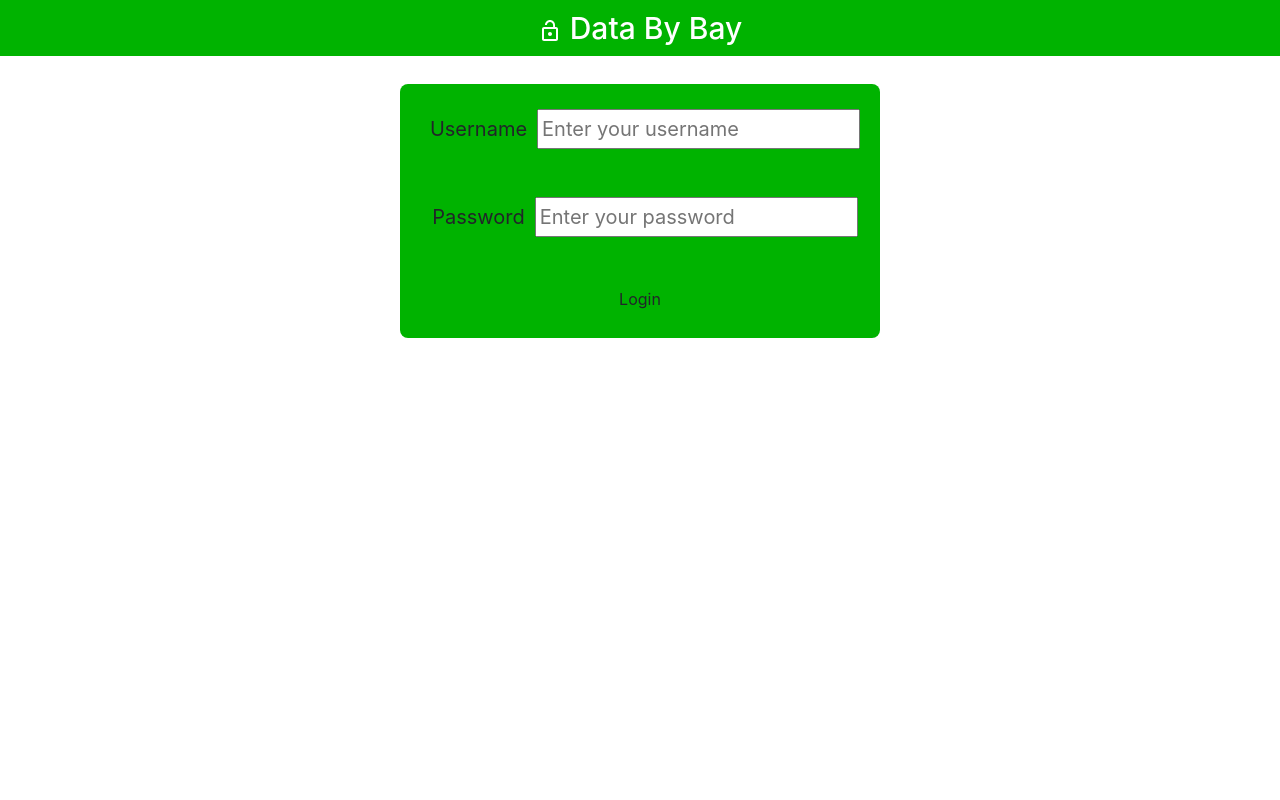
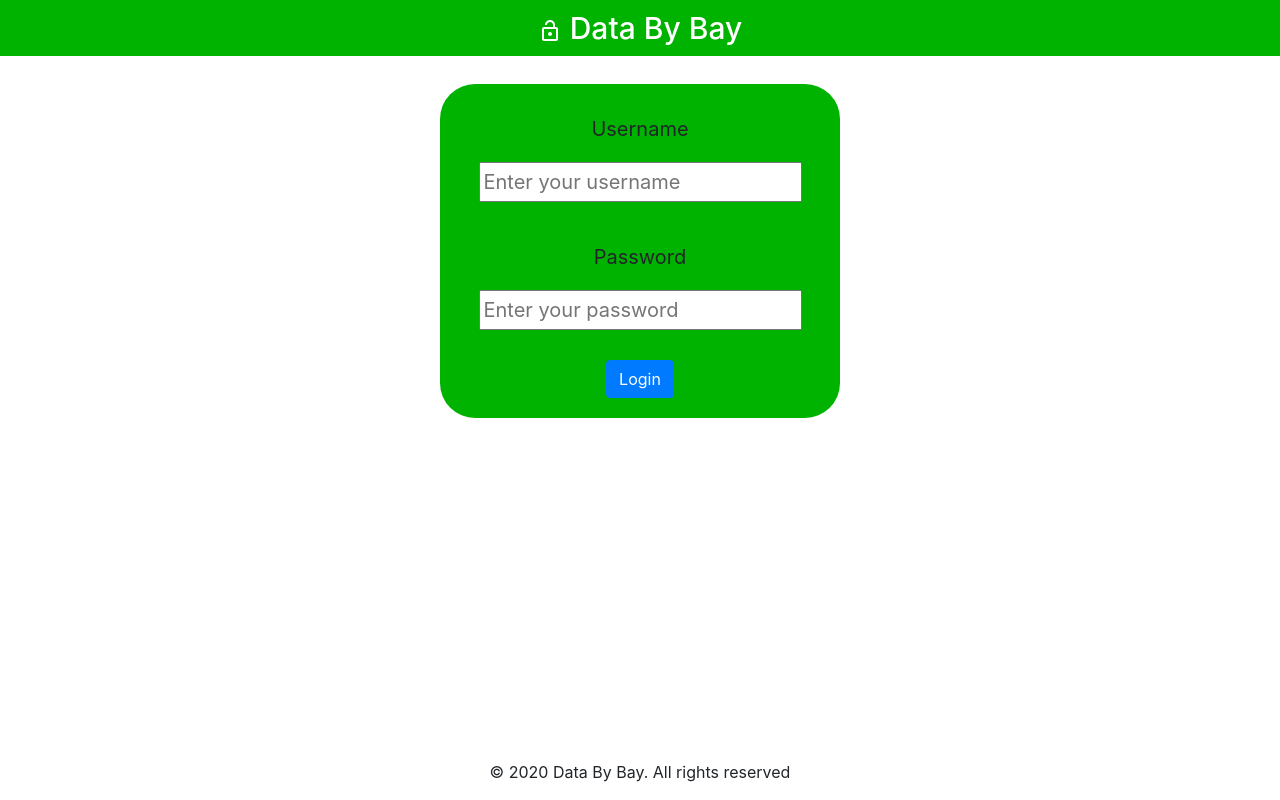
Before and after one commit to kunalhindujaa/Users_Data, a React (Create React App) app: page / in a window 1280 px wide. Built offline with nearby package versions, Linux system fonts and the light colour scheme.

Commit message:
Detailing(css changes) of components

```diff
--- a/src/App.css
+++ b/src/App.css
@@ -11,6 +11,14 @@
   .App-logo {
     animation: App-logo-spin infinite 20s linear;
   }
+}
+
+footer {
+  position: absolute;
+  text-align: center;
+  bottom: 0;
+  width: 100%;
+  height: 2.5rem;
 }
 
 .App-header {
@@ -46,8 +54,13 @@
   display: inline-block;
   border-radius: 15px;
 }
-.custBtn {
+.btn-primary {
   background-color: #006622;
+  color: black;
+}
+
+.btn-primary:hover {
+  background-color: #003311;
   color: white;
 }
 .survey input {
@@ -81,8 +94,8 @@ button {
 }
 
 .Welcome .welcome-msg {
-  width: 100%;
-  height: 45px;
+  width: 1260px;
+  height: 49px;
   background-color: #00b300;
   text-align: center;
   padding: 5px;
@@ -101,10 +114,11 @@ button {
 
 .form-div {
   display: inline-block;
-  border-radius: 8px;
+  border-radius: 35px;
   background: #00b300;
   padding: 20px;
   margin: 20px;
+  width: 400px;
   font-size: 20px;
 }
 
--- a/src/components/Login.jsx
+++ b/src/components/Login.jsx
@@ -50,12 +50,12 @@ function Login(props) {
           />
           <br />
           <br />
-          <button className="btn btn- custBtn" onClick={handleClick}>
-            {" "}
-            Login{" "}
+          <button className="btn btn-primary custBtn" onClick={handleClick}>
+            Login
           </button>
         </form>
       </div>
+      <footer> © 2020 Data By Bay. All rights reserved</footer>
     </div>
   );
 }
--- a/src/components/Survey.jsx
+++ b/src/components/Survey.jsx
@@ -32,6 +32,7 @@ class Survey extends Component {
     this.setState({ phone: "" });
     this.setState({ listItem: "React" });
     this.setState({ gender: "" });
+    this.setState({ registered: "No" });
   };
 
   handleCheckBoxChange = event => {
@@ -109,7 +110,7 @@ class Survey extends Component {
             onClick={this.handleCheckBoxChange}
             name="check2"
             value="No"
-          />{" "}
+          />
           No
           <br />
           <br />
--- a/src/components/Welcome.jsx
+++ b/src/components/Welcome.jsx
@@ -1,23 +1,27 @@
-import React from 'react';
-import Home from "./Home";
+import React from "react";
+import LockOpenIcon from "@material-ui/icons/LockOpen";
 
-
-function Welcome(props){
-    return(
+function Welcome(props) {
+  return (
     <div class="Welcome">
-            <div className="welcome-msg"> Welcome Kunal </div>
+      <div className="welcome-msg">
+        {" "}
+        <LockOpenIcon /> Data By Bay{" "}
+      </div>
       <header>
         <nav>
           <ul className="links">
-                        <li> <a href="/home"> Home </a> </li>
-                        <li> <a href="/survey-form"> Survey Form </a> </li>
+            <li>
+              <a href="/home"> Home </a>{" "}
+            </li>
+            <li>
+              <a href="/survey-form"> Course Registration </a>{" "}
+            </li>
           </ul>
         </nav>
       </header>
-
     </div>
   );
-
 }
 
 export default Welcome;
```
Also changed, not shown: src/components/Detail.jsx (+8 -8 lines). Lines whose indentation alone changed are shown as unchanged.
